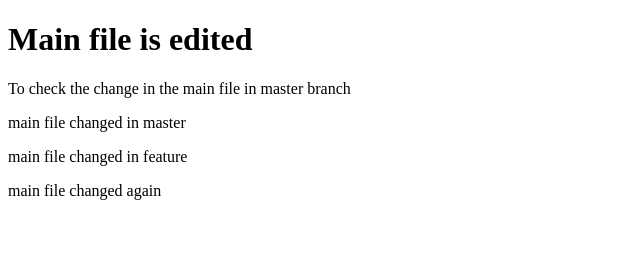
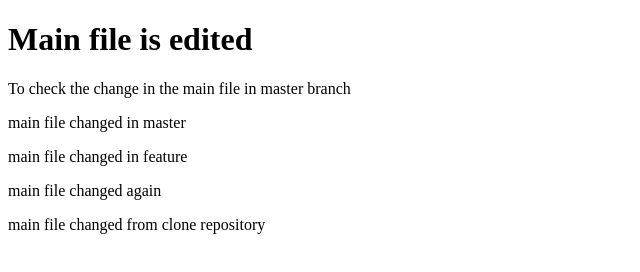
Before and after one commit to shahinam06/git-sample, a plain HTML site: page main.html in a window 1280 px wide. Shown: the whole page, without its empty margins (0-640 px from the left). Drawn offline with Linux system fonts and the light colour scheme.

Commit message:
main file changed from cloned repository

```diff
--- a/main.html
+++ b/main.html
@@ -11,5 +11,6 @@
     <p>main file changed in master</p>
     <p>main file changed in feature</p>
     <p>main file changed again</p>
+    <p>main file changed from clone repository</p>
  </body>
  </html>
```
